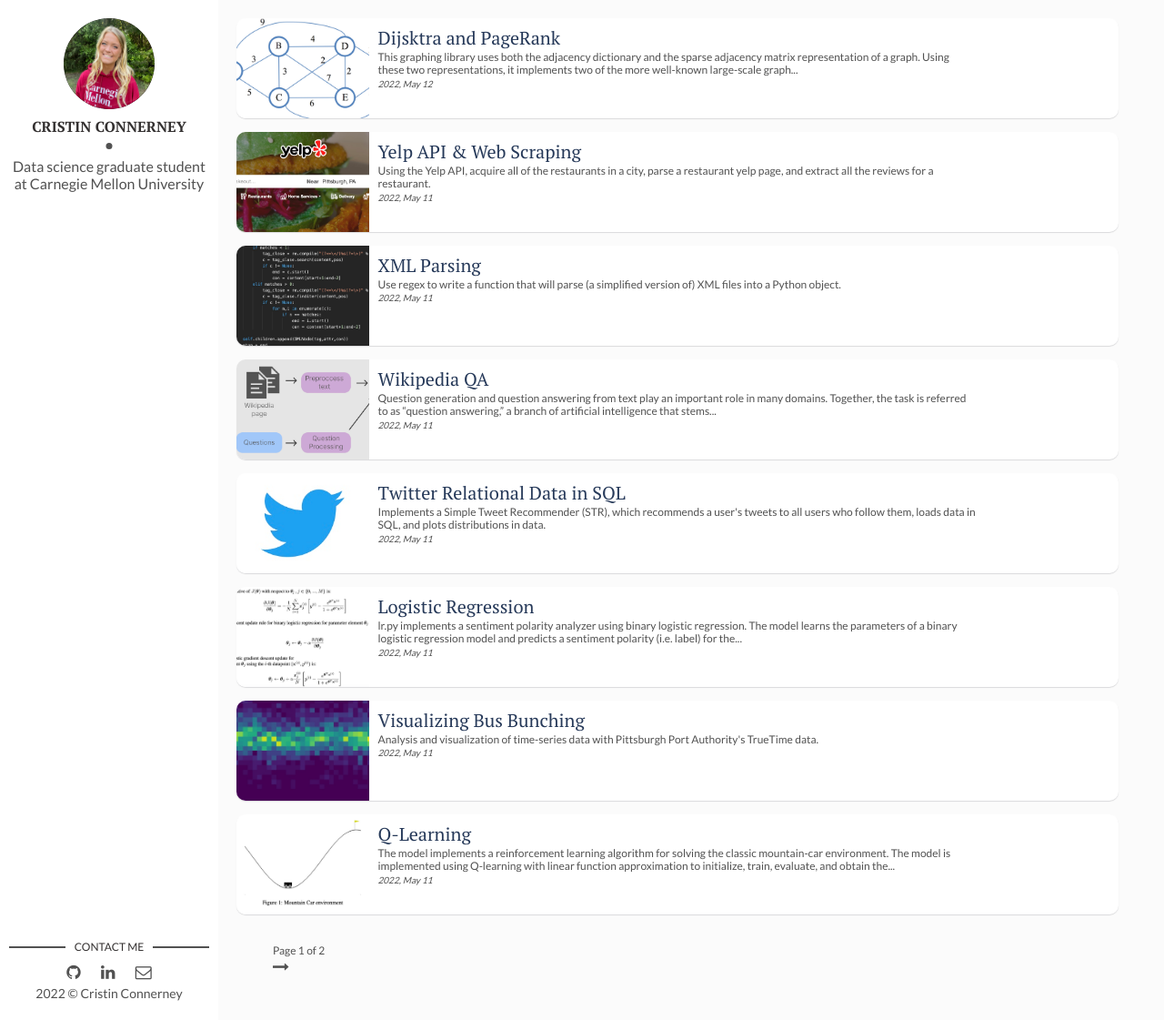
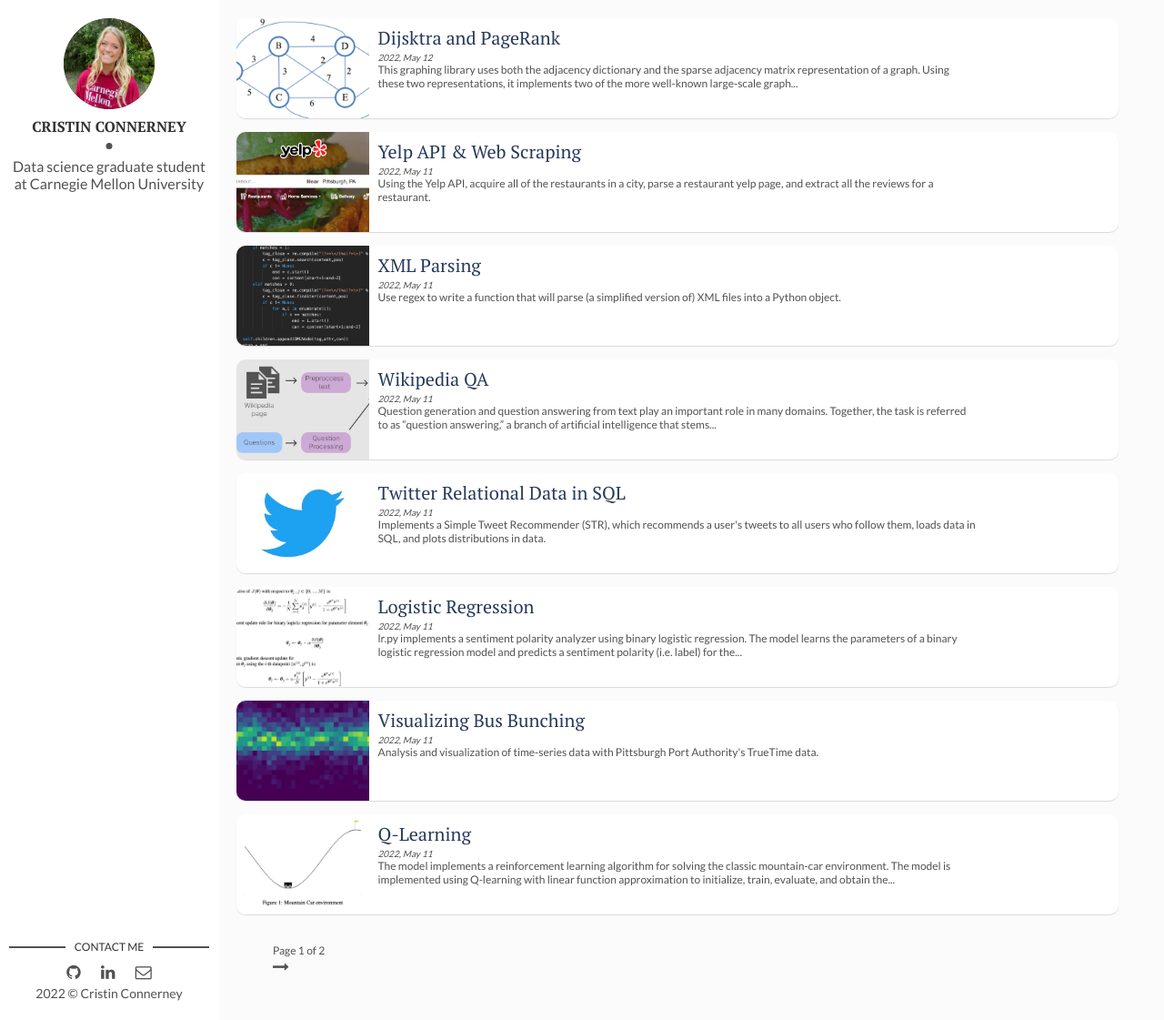
Before and after one commit to Cconnerney/cconnerney.github.io, a Jekyll site: the page built from index.html, in a window 1280 px wide and 1121 px high. Shown: the whole window at 91% size. Built offline with Jekyll 4.4.1, drawn with Linux system fonts in a browser that asks for light colours; nearby versions of some CDN libraries; library files that are not in the unit come from our copies; the list of posts is cut into pages by our own code.

Commit message:
Update index.html

```diff
--- a/index.html
+++ b/index.html
@@ -9,8 +9,8 @@ layout: main
   {% endif %}
   <div class="post-content">
     <h2 class="post-title"><a href="{{post.url | prepend: site.baseurl}}">{{post.title}}</a></h2>
+    <span class="post-date">{{post.date | date: '%Y, %b %d'}}&nbsp;&nbsp;&nbsp;</span>
     <p>{{ post.description | strip_html | truncatewords: 30 }}</p>
-    <span class="post-date">{{post.date | date: '%Y, %b %d'}}&nbsp;&nbsp;&nbsp;</span>
   </div>
 </article>
 {% endfor %}
```
